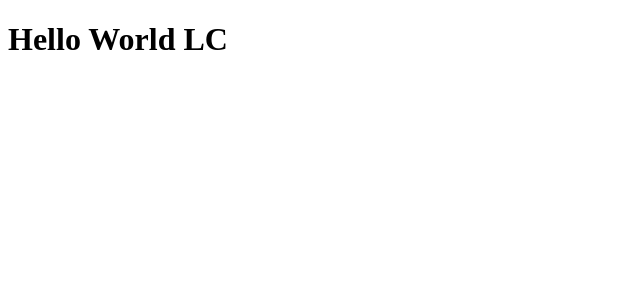
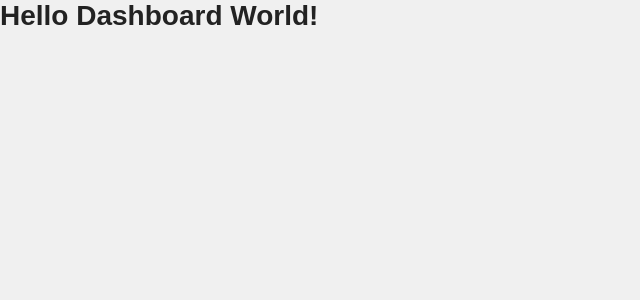
Before and after one commit to LuisCL94/gobarber, a React (Create React App) app in the folder front-end-web/: page /dashboard in a window 1280 px wide. Shown: the top 300 px of the page, without its empty margins (0-640 px from the left). Built offline with nearby package versions, Linux system fonts and the light colour scheme; the HTML template or start-up script is replaced by a standard one.

Commit message:
Install some tools and configure application routes

```diff
--- a/front-end-web/src/App.js
+++ b/front-end-web/src/App.js
@@ -1,7 +1,17 @@
 import React from 'react';
+import { Router } from 'react-router-dom';
+
+import GlobalStyle from './styles/global';
+import Routes from './routes';
+import history from './services/history';
 
 function App() {
-  return <h1>Hello World LC</h1>;
+  return (
+    <Router history={history}>
+      <Routes />
+      <GlobalStyle />
+    </Router>
+  );
 }
 
 export default App;
--- /dev/null
+++ b/front-end-web/src/pages/Dashboard/index.js
@@ -0,0 +1,11 @@
+import React from 'react';
+
+// import { } from './styles';
+
+export default function Dashboard() {
+  return (
+    <>
+      <h1>Hello Dashboard World!</h1>
+    </>
+  );
+}
--- /dev/null
+++ b/front-end-web/src/pages/Profile/index.js
@@ -0,0 +1,11 @@
+import React from 'react';
+
+// import { } from './styles';
+
+export default function Profile() {
+  return (
+    <>
+      <h1>Hello Profile World!</h1>
+    </>
+  );
+}
--- /dev/null
+++ b/front-end-web/src/pages/SignIn/index.js
@@ -0,0 +1,11 @@
+import React from 'react';
+
+// import { } from './styles';
+
+export default function SignIn() {
+  return (
+    <>
+      <h1>Hello SignIn World!</h1>
+    </>
+  );
+}
--- /dev/null
+++ b/front-end-web/src/pages/SignUp/index.js
@@ -0,0 +1,11 @@
+import React from 'react';
+
+// import { } from './styles';
+
+export default function SignUp() {
+  return (
+    <>
+      <h1>Hello SignUp World!</h1>
+    </>
+  );
+}
--- /dev/null
+++ b/front-end-web/src/routes/index.js
@@ -0,0 +1,21 @@
+import React from 'react';
+import { BrowserRouter, Switch, Route } from 'react-router-dom';
+
+import SignIn from '../pages/SignIn';
+import SignUp from '../pages/SignUp';
+
+import Dashboard from '../pages/Dashboard';
+import Profile from '../pages/Profile';
+
+export default function Routes() {
+  return (
+    <BrowserRouter>
+      <Switch>
+        <Route path="/" exact component={SignIn} />
+        <Route path="/register" component={SignUp} />
+        <Route path="/dashboard" component={Dashboard} />
+        <Route path="/profile" component={Profile} />
+      </Switch>
+    </BrowserRouter>
+  );
+}
--- /dev/null
+++ b/front-end-web/src/services/history.js
@@ -0,0 +1,5 @@
+import { createBrowserHistory } from 'history';
+
+const history = createBrowserHistory();
+
+export default history;
--- /dev/null
+++ b/front-end-web/src/styles/global.js
@@ -0,0 +1,30 @@
+import { createGlobalStyle } from 'styled-components';
+
+export default createGlobalStyle`
+  * {
+    margin: 0;
+    padding: 0;
+    outline: 0;
+    box-sizing: border-box;
+  }
+
+  html, body, #root {
+    min-height: 100%;
+    background:#f0f0f0;
+  }
+
+  body {
+    -webkit-font-smoothing: antialiased !important;
+    overflow-y:scroll;
+  }
+
+  body, input, button {
+    color: #222;
+    font-size: 14px;
+    font-family: Arial, Helvetica, sans-serif;
+  }
+
+  button {
+    cursor: pointer;
+  }
+`;
```
Also changed, not shown: front-end-web/package.json (+7 -1 lines), 1 other file (tests, documents, lock files or other folders).
